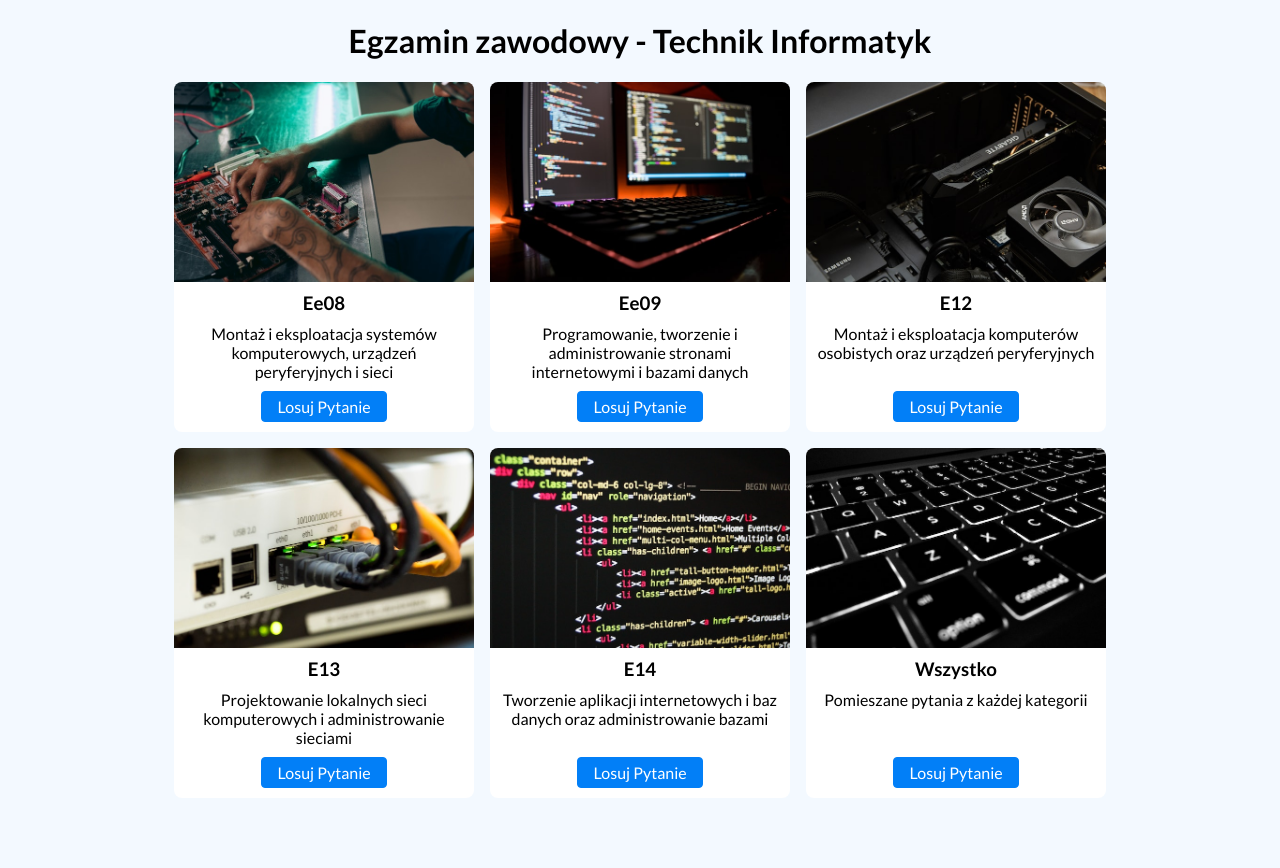
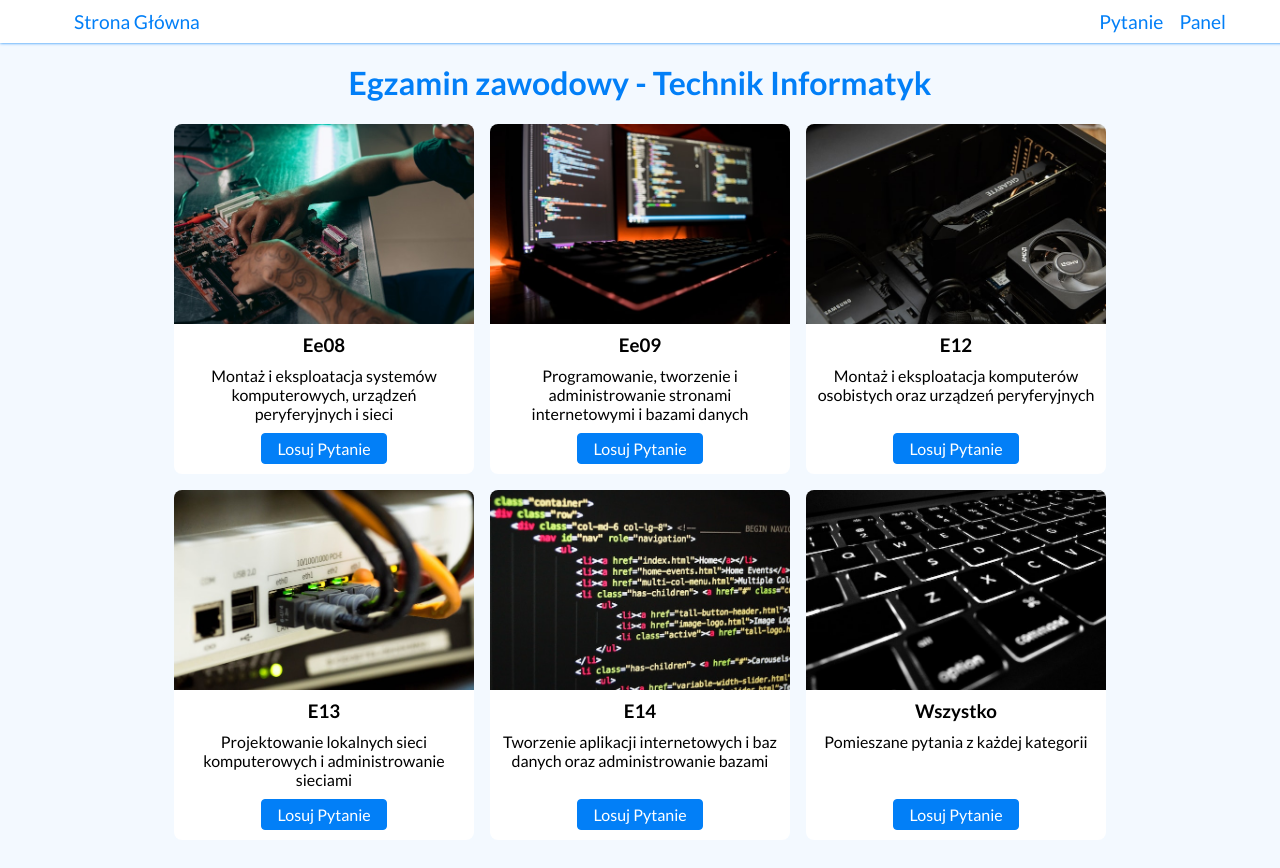
Before and after one commit to Kuba429/zawodowe-quiz, a Vue app in the folder client/: page / in a window 1280 px wide. Shown: the top 868 px of the page. Built offline with nearby package versions, Linux system fonts and the light colour scheme.

Commit message:
nawigacja (wstępna wersja)

```diff
--- a/client/src/App.vue
+++ b/client/src/App.vue
@@ -1,6 +1,9 @@
-<script setup lang="ts"></script>
+<script setup lang="ts">
+import Navbar from "./components/Navbar.vue";
+</script>
 
 <template>
+	<Navbar />
 	<RouterView />
 </template>
 
@@ -9,5 +12,6 @@
 	max-width: 90vw;
 	margin: auto;
 	padding-bottom: 20px;
+	padding-top: 20px;
 }
 </style>
--- /dev/null
+++ b/client/src/components/Navbar.vue
@@ -0,0 +1,51 @@
+<script lang="ts" setup>
+import { onMounted, ref } from "vue";
+const nav = ref<HTMLElement>();
+onMounted(() => {
+	if (!nav.value) return;
+	const wysokoscNav = nav.value.getBoundingClientRect().height;
+
+	document.querySelector<HTMLElement>("#app")!.style.marginTop =
+		wysokoscNav + "px";
+});
+</script>
+<template>
+	<div class="nav-wrapper">
+		<nav ref="nav">
+			<RouterLink to="/">Strona Główna</RouterLink>
+			<div class="spacer"></div>
+			<RouterLink to="/pytanie">Pytanie</RouterLink>
+			<RouterLink to="/">Panel</RouterLink>
+		</nav>
+	</div>
+</template>
+<style scoped lang="scss">
+@use "../style/zmienne.scss" as *;
+
+.nav-wrapper {
+	background-color: white;
+	color: $niebieski;
+	box-shadow: 0px 0px 3px 0px $niebieski;
+	font-size: 1.2rem;
+	padding: 10px;
+	box-sizing: content-box;
+	position: fixed;
+	top: 0;
+	left: 0;
+	width: 100%;
+	nav {
+		width: 90%;
+		margin: auto;
+		display: flex;
+		gap: 1rem;
+		justify-content: space-between;
+		.spacer {
+			flex-grow: 1;
+		}
+		a {
+			color: inherit;
+			text-decoration: none;
+		}
+	}
+}
+</style>
--- a/client/src/routes/StronaGlowna.vue
+++ b/client/src/routes/StronaGlowna.vue
@@ -53,6 +53,7 @@ const kategorie = [
 @use "../style/zmienne.scss" as *;
 h1 {
 	text-align: center;
+	color: $niebieski;
 }
 .container {
 	display: flex;
--- a/client/src/style/global.scss
+++ b/client/src/style/global.scss
@@ -5,9 +5,11 @@ html {
 	width: 100%;
 	margin: 0;
 	padding: 0;
-	background-color: #f3f9ff;
 }
 
 * {
 	font-family: "Lato", sans-serif;
 }
+body {
+	background-color: #f3f9ff;
+}
```
